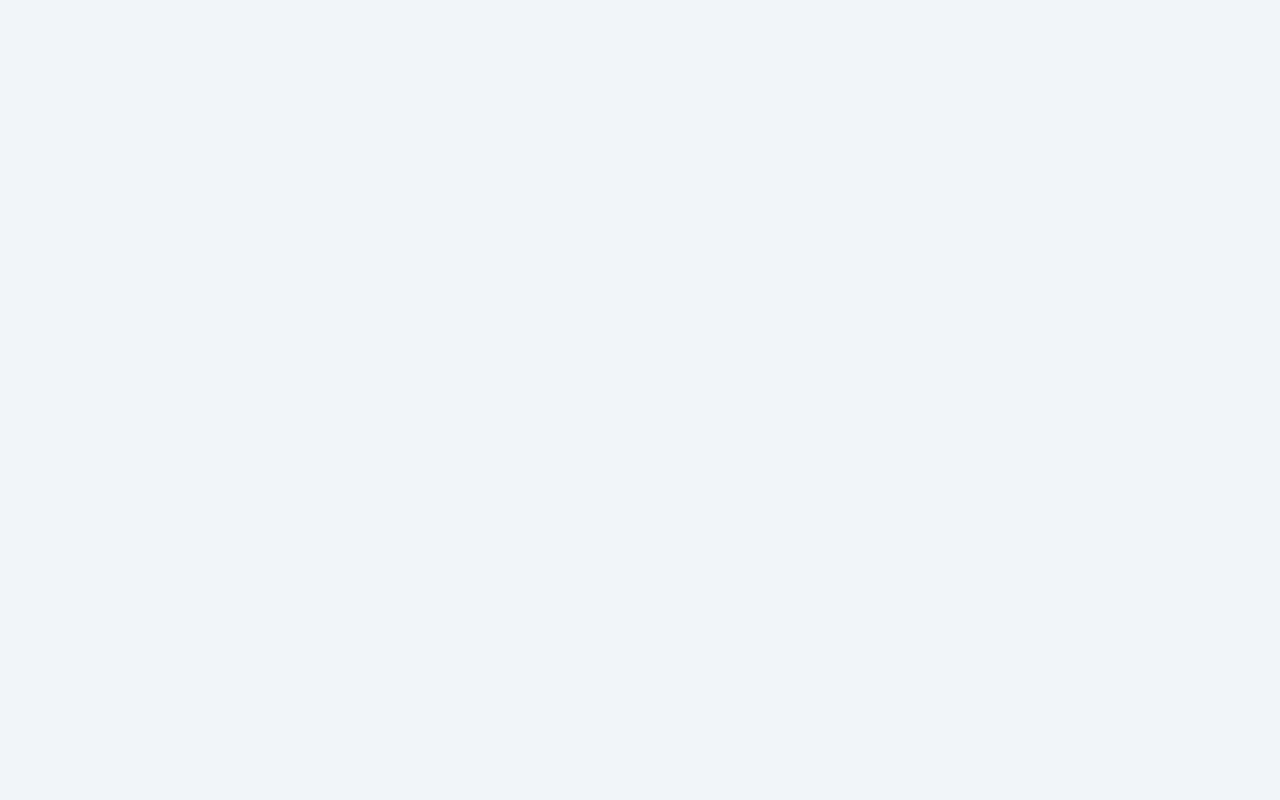
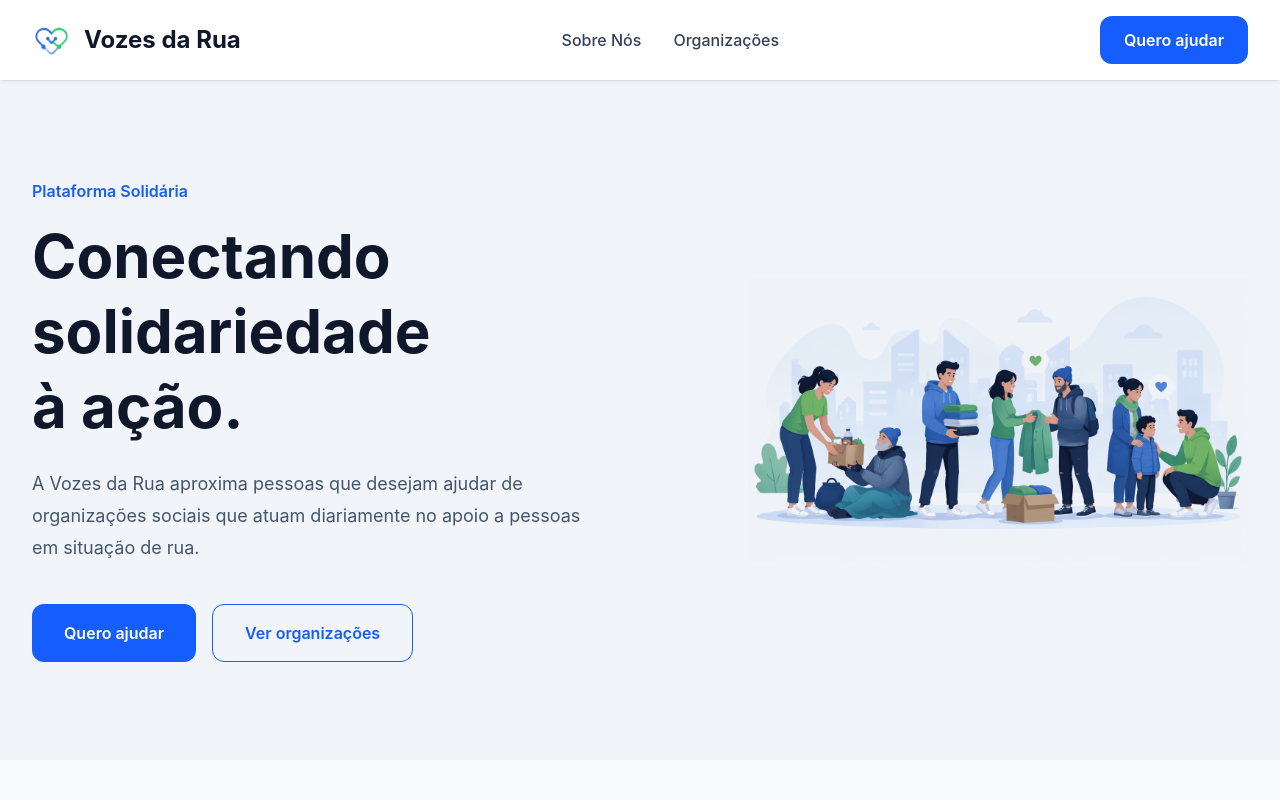
Before and after one commit to tiozinhodomine/Vozes-da-Rua, a React (Vite) app: page / in a window 1280 px wide. Before the commit this address had no page. Shown: the top 800 px of the page. Built offline with nearby package versions, Linux system fonts and the light colour scheme.

Commit message:
17/09/2036

```diff
--- a/src/App.tsx
+++ b/src/App.tsx
@@ -1,21 +1,10 @@
-import { BrowserRouter, Routes, Route } from "react-router-dom";
-
-import Home from "./pages/Home/home";
-import About from "./pages/About/about";
-import { FormPage } from "./pages/FormPage/FormPage";
+import { BrowserRouter } from "react-router-dom";
+import AppRoutes from "./routes/AppRoutes";
 
 function App() {
   return (
     <BrowserRouter>
-      <Routes>
-
-        <Route path="/Home" element={<Home />} />
-
-        <Route path="/sobre" element={<About />} />
-
-        <Route path="/Form"  element={<FormPage/>}/>
-
-      </Routes>
+      <AppRoutes />
     </BrowserRouter>
   );
 }
--- a/src/components/Hero/Hero.tsx
+++ b/src/components/Hero/Hero.tsx
@@ -38,7 +38,7 @@ export default function Hero() {
                 transition-all
                 duration-300
               "
-              onClick={()=> navigate("FormPage")}>
+              onClick={() => navigate("/quero-ajudar")}>
               Quero ajudar
             </button>
 
@@ -61,7 +61,7 @@ export default function Hero() {
           </div>
         </div>
 
-        <div className="w-[500px]">
+        <div className="w-125">
           <img
             src={heroImage}
             alt="Voluntários ajudando pessoas em situação de rua"
--- a/src/routes/AppRoutes.tsx
+++ b/src/routes/AppRoutes.tsx
@@ -1,20 +1,31 @@
-import { Route, Routes } from "react-router";
+import { Navigate, Outlet, Route, Routes } from "react-router-dom";
 import About from "../pages/About/about";
 import Home from "../pages/Home/home";
 import { FormPage } from "../pages/FormPage/FormPage";
+import Organizations from "../pages/Organizations/organizations";
 
+function MainLayout() {
+  return <Outlet />;
+}
 
+function Notfound() {
+  return <h1>Página não encontrada</h1>;
+}
 
 export default function AppRoutes() {
   return (
-  <Routes>
-    <Route element={<MainLayout/>}>
-    <Route path="/Home"  element={<Home/>}/>
-    <Route path="/sobre"  element={<About/>}/>
-    <Route path="/Form"  element={<FormPage/>}/>
-    </Route>
-    <Route path="*" element={<Notfound/>}/>
-  </Routes>
+    <Routes>
+      <Route element={<MainLayout />}>
+        <Route path="/" element={<Home />} />
+        <Route path="/home" element={<Home />} />
+        <Route path="/sobre" element={<About />} />
+        <Route path="/organizacoes" element={<Organizations />} />
+        <Route path="/quero-ajudar" element={<FormPage />} />
 
-
-  )}
+        {/* Keep the previous form URL working. */}
+        <Route path="/Form" element={<Navigate to="/quero-ajudar" replace />} />
+      </Route>
+      <Route path="*" element={<Notfound />} />
+    </Routes>
+  );
+}
```
Also changed, not shown: 11 other files (tests, documents, lock files or other folders).
